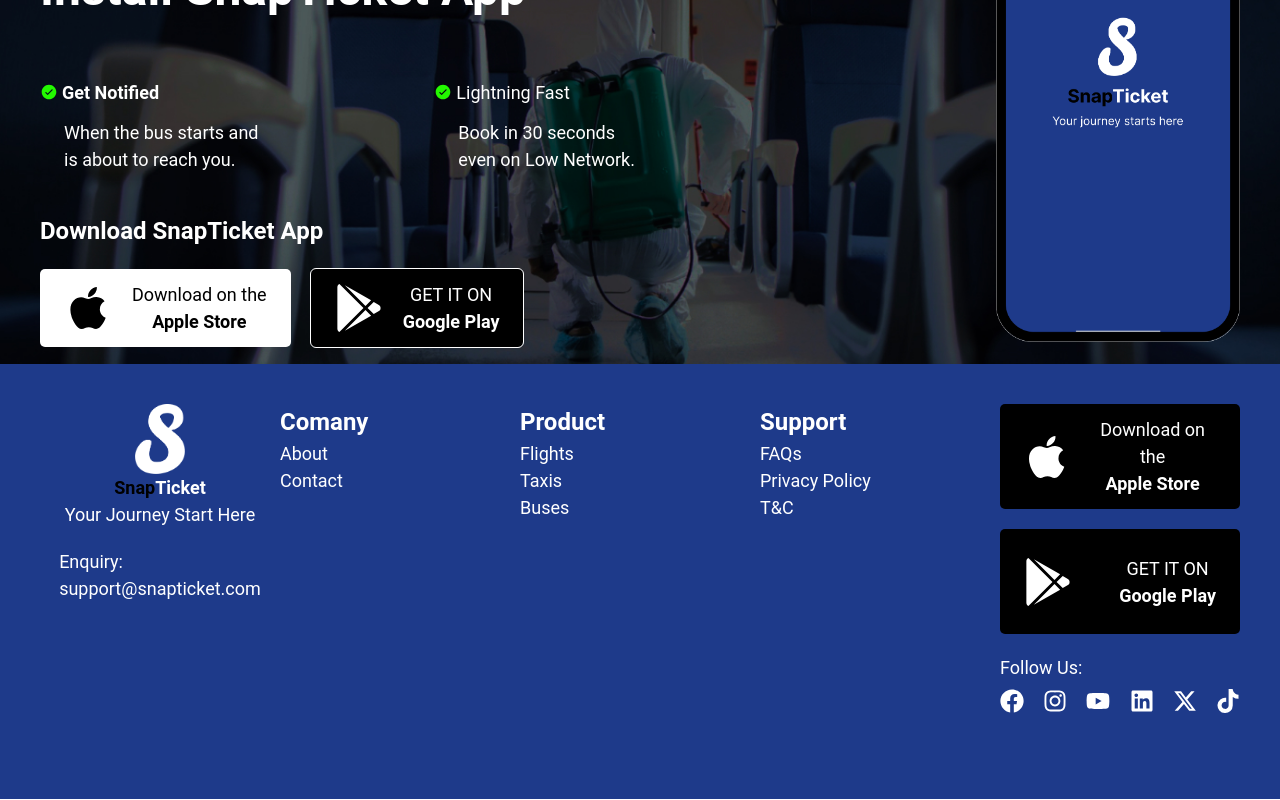
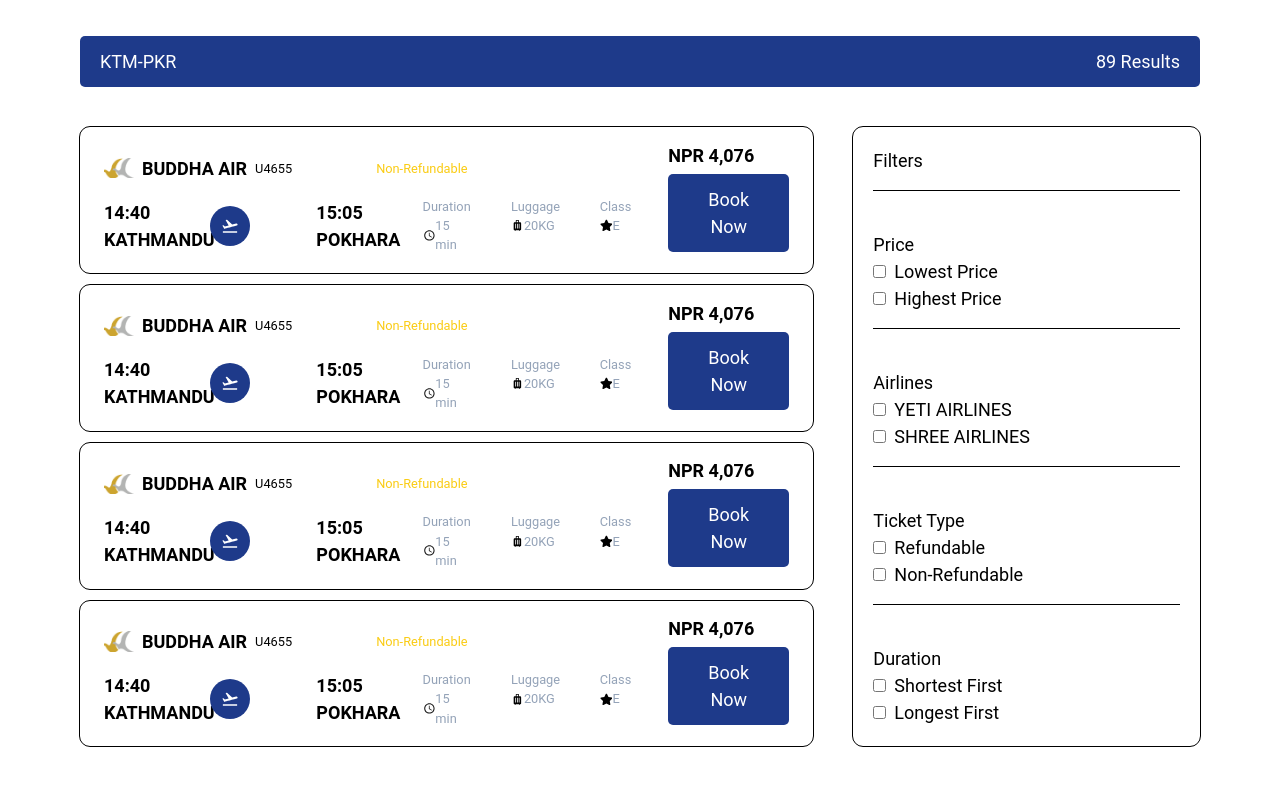
Before and after one commit to ujjwalbasnyat/snapticket, a Next.js app: page /flights in a window 1280 px wide. Shown: the part 540-1340 px from the top of the page. Built offline with nearby package versions, Linux system fonts and the light colour scheme.

Commit message:
design jeep section layout and styling

```diff
--- /dev/null
+++ b/src/app/(root)/flights/cards.tsx
@@ -0,0 +1,67 @@
+import React from 'react'
+import Image from 'next/image'
+import { MdFlightTakeoff } from "react-icons/md";
+import { IoMdTime } from "react-icons/io";
+import { MdLuggage } from "react-icons/md";
+import { FaStar } from "react-icons/fa";
+
+export const Cards = () => {
+  return (
+    <div className='outline outline-1 outline-black-600 rounded-md p-btn-default'>
+        <div className='grid grid-cols-5 gap-5'>
+            <div className='col-span-4 grid grid-rows-2 '>
+                <div className='grid grid-cols-2 items-center'>
+                    <div className='flex items-center gap-2'>
+                        <Image src="/images/buddhaairr.png" alt='buddha air' width={30} height={30}/>
+                        <div className='font-semibold'>BUDDHA AIR</div>
+                        <div className='text-tag'>U4655</div>
+                    </div>
+                    <div className='text-tag text-yellow-400'>
+                       Non-Refundable
+                    </div>
+                </div>
+                <div className='flex'>
+                    <div className='grid grid-cols-3 justify-center items-center font-semibold'>
+                        <div>
+                            <div>14:40</div>
+                            <div>KATHMANDU</div>
+                        </div>
+                        <div className='flex  items-center justify-center bg-primary rounded-100 w-10 h-10 text-background rounded-full'><MdFlightTakeoff/></div>
+                        <div>
+                            <div>15:05</div>
+                            <div>POKHARA</div>
+                        </div>
+                    </div>
+                    <div className='grid grid-cols-3 text-tag text-slate-400 gap-10'>
+                        <div>
+                            <div>Duration</div>
+                            <div className='flex items-center'>
+                                <div className='text-black'><IoMdTime/></div>
+                                <div>15 min</div>
+                            </div>
+                        </div>
+                        <div>
+                            <div>Luggage</div>
+                            <div className='flex items-center'>
+                            <div className='text-black'><MdLuggage/></div>
+                            <div>20KG</div>
+                            </div>
+                        </div>
+                        <div>
+                            <div>Class</div>
+                            <div className='flex items-center'>
+                            <div className='text-black'><FaStar/></div>
+                            <div>E</div>
+                            </div>
+                        </div>
+                    </div>
+                </div>
+            </div>
+            <div className='cols-span-1 grid grid-cols-1 items-center justify-center'>
+                <div className='font-semibold'>NPR 4,076</div>
+                <div><button className='bg-primary rounded-sm p-btn-default text-background'>Book Now</button></div>
+            </div>
+        </div>
+    </div>
+  )
+}
--- /dev/null
+++ b/src/app/(root)/flights/filters.tsx
@@ -0,0 +1,37 @@
+import React from 'react'
+
+export const Filters = () => {
+  return (
+    <div className='bg-background outline outline-1 outline-black rounded-md p-5 grid grid-cols-1 gap-10'>
+        <div className='  border-b-[1px] border-black pb-4'>Filters</div>
+        <div>
+            <div>Price</div>
+            <div className=' border-b-[1px] border-black pb-4'>
+                <label className='flex items-center gap-2'><input type="checkbox" name='price_range'  value="Lowest Price" /> Lowest Price</label>
+                <label className='flex items-center gap-2'><input type="checkbox" name='price_range'  value="Highest Price" /> Highest Price</label>
+            </div>
+        </div>
+        <div className='border-b-[1px] border-black pb-4'>
+            <div>Airlines</div>
+            <div>
+            <label className='flex items-center gap-2'><input type="checkbox" name='SHREE AIRLINES'  value="YETI AIRLINES" />YETI AIRLINES</label>
+            <label className='flex items-center gap-2'><input type="checkbox" name='SHREE AIRLINES'  value="SHREE AIRLINES" />SHREE AIRLINES</label>
+            </div>
+        </div>
+        <div className='border-b-[1px] border-black pb-4'>
+            <div>Ticket Type</div>
+            <div>
+            <label className='flex items-center gap-2'><input type="checkbox" name='Refundable'  value="Refundable" />Refundable</label>
+            <label className='flex items-center gap-2'><input type="checkbox" name='Refundable'  value="Highest Price" />Non-Refundable</label>
+            </div>
+        </div>
+        <div>
+            <div>Duration</div>
+            <div>
+            <label className='flex items-center gap-2'><input type="checkbox" name='duration'  value="Refundable" />Shortest First</label>
+            <label className='flex items-center gap-2'><input type="checkbox" name='duration'  value="Highest Price" />Longest First</label>
+            </div>
+        </div>
+    </div>
+  )
+}
--- /dev/null
+++ b/src/app/(root)/flights/navigation.tsx
@@ -0,0 +1,10 @@
+export const TicketsNavigation = () => {
+    return (
+      <div>
+          <div className="bg-primary flex justify-between mx-20 my-10  text-background rounded-sm px-5 py-3">
+              <div>KTM-PKR</div>
+              <div>89 Results</div>
+          </div>
+      </div>
+    )
+  }
--- a/src/app/(root)/flights/page.tsx
+++ b/src/app/(root)/flights/page.tsx
@@ -6,6 +6,9 @@
 import { IoMdArrowDropdown } from "react-icons/io";
 import { MdOutlineAirlineSeatReclineExtra } from "react-icons/md";
 import Plane from '../../../../public/images/myPlane.png';
+import { TicketsNavigation } from "./navigation";
+import { Filters } from "./filters";
+import { Cards } from "./cards";
 
 
 export default function Flights() {
@@ -37,7 +40,7 @@
 			}
 		}
 		return(
-			<div className="flex justify-between">
+			<div className="flex justify-between text-tag">
 				<div className="flex gap-2">
 					<strong>Adult</strong>
 					<p>12 yrs & above</p>
@@ -62,12 +65,12 @@
 		}
 	}
 		return(
-			<div>
+			<div className="flex justify-between text-tag">
 				<div className="flex gap-2">
 					<strong>Child</strong>
 					<p>12 yrs & below</p>
 				</div>
-				<div className=" flex justify-between items-center outline outline-1 outline-secondary rounded-sm">
+				<div className="flex justify-between items-center outline outline-1 outline-secondary rounded-sm">
 				<button onClick={decrement2}><BiMinus/></button>
 				<div className="bg-secondary px-3">{count2}</div>
 				<button onClick={increment2}><GoPlus/></button>
@@ -79,17 +82,18 @@
 	const TotalSum = count + count2;
 
 	return(
-		<div className="p-10  bg-center bg-no-repeat" style={{backgroundImage: `url(${Plane.src})`}}>
-			<div className="grid grid-cols-1 mx-10 justify-center md:outline md:outline-1 md:outline-black-600 my-5 rounded-sm">
+		<div className="mb-20">
+			<div className="p-10  bg-center bg-no-repeat" style={{backgroundImage: `url(${Plane.src})`}}>
+			<div className="grid grid-cols-1 mx-10 justify-center  my-10 py-10 rounded-sm">
 
 				<div className=" bg-background  rounded-sm grid grid-rows-1">
-					<div className="flex gap-6  items-center">
+					<div className="flex gap-6  items-center pt-5 px-10">
 					<form className="flex gap-6">
 						<label><input type = "radio" name = "n_way" id = "one_way" value = "One Way" />One Way</label>
 						<label><input type = "radio" name = "n_way" id = "two_way" value = "Two Way"/>Two way</label>
 					</form>
 						<div>
-							<div className="absolute top-20 outline outline-1 outline-black-600 p-5 rounded-sm bg-background z-30">{showCounter && <Counter/>} {showCounter && <SecondCounter/>}</div>
+							<div className="absolute top-[23%] outline outline-1 outline-black-600 px-4 py-2 flex flex-col gap-3 rounded-sm bg-background z-30">{showCounter && <Counter/>} {showCounter && <SecondCounter/>}</div>
 							<button onClick={handleClick} className=" bg-secondary px-6 py-2 flex items-center justify-between"><MdOutlineAirlineSeatReclineExtra/><div>{TotalSum} Passenger</div><IoMdArrowDropdown/></button>
 						</div>
 					</div>
@@ -111,5 +115,18 @@
 				</div>
 			</div>
 		</div>
+		<TicketsNavigation />
+		<div className="grid grid-cols-1 md:grid-cols-3 mx-20 gap-10">
+			<div className="col-span-2 grid grid-cols-1 gap-3">
+
+				<Cards />
+				<Cards />
+				<Cards />
+				<Cards />
+
+			</div>
+			<div className="col-span-1"><Filters /></div>
+		</div>
+		</div>
 	)
 }
--- a/src/app/(root)/taxis/page.tsx
+++ b/src/app/(root)/taxis/page.tsx
@@ -1,5 +1,14 @@
 import React from "react";
+import Jeep from '../../../../public/images/jeepss.png'
 
 export default function Taxis() {
-	return <div>Taxis</div>;
+	return <div className="mb-20">
+		<div className="bg-cover grid grid-cols-1 gap-4 p-5 md:p-20 bg-center " style={{backgroundImage: `url(${Jeep.src})`}}>
+			<div className="font-bold md:font-semibold text-lg w-[20%] md:w-[40%]">Make Trip Memorable With Your People</div>
+			<div className="w-[50%] md:w-full">Lets Boom with Your Plan and our Our Service</div>
+			<button className="md:w-[20%] w-[50%]  p-btn-default rounded-sm bg-primary text-background hover:bg-blue-800">Earn With SnapTicket</button>
+			<button className="md:w-[20%] w-[50%] text-background border hover:bg-slate-400 hover:bg-opacity-50 border-1 ring-background p-btn-default rounded-sm ">Download App</button>
+
+		</div>
+	</div>;
 }
--- a/src/components/constant.tsx
+++ b/src/components/constant.tsx
@@ -33,3 +33,27 @@
 export const transportOptions = ['Bus', 'Flight', 'Taxi']
 
 export const datepicker = ['24 Thu', '25 Fri', '26 Sat', '27 Sun', '28 Mon']
+
+
+export const imageData = [
+    {
+        name: "Bhaktapur",
+        img: '/images/bhaktapur.jpg',
+    },
+    {
+        name: "Illam",
+        img: '/images/illam.jpg',
+    },
+    {
+        name: "Kalinchowk",
+        img: '/images/kalinchowk.jpeg',
+    },
+    {
+        name: "Pokhara",
+        img: '/images/pokhara.webp',
+    },
+    {
+        name: "Kathmandu",
+        img: '/images/ktm.jpg',
+    },
+]
--- a/src/components/footer.tsx
+++ b/src/components/footer.tsx
@@ -64,7 +64,7 @@
 	<div className="bg-primary grid md:grid-cols-5 p-10 ">
 	<ul className="flex flex-col items-center gap-5">
 		<li className="flex flex-col justify-center items-center"><Image src={myLogo} alt="logo" style={{width:50, height:70}}/>
-		<p className="font-semibold flex"><section className="text-black">Snap</section><section className="text-background">Ticket</section></p> <p className="text-background ">Your Journey Start Here</p></li>
+		<div className="font-semibold flex"><div className="text-black">Snap</div><div className="text-background">Ticket</div></div> <div className="text-background ">Your Journey Start Here</div></li>
 		<div className="text-background"><li>Enquiry:</li><li>support@snapticket.com</li></div>
 	</ul>
 	<ul className="text-background">
--- a/src/components/header.tsx
+++ b/src/components/header.tsx
@@ -12,14 +12,14 @@
 		setActive("");
 	}
 	return (
-	<div className=" sticky top-0 z-50 flex bg-background justify-between px-10 py-5  cursor-pointer">
+	<div className=" sticky top-0 z-50 flex bg-background justify-between px-10 py-5  cursor-pointer items-center">
 		<Link href="/" className="font-semibold text-md text-primary" onClick={()=>resetActive()}>SnapTicket</Link>
 		<ul className="flex gap-10 items-center font-normal">
 			{NavData.map((item)=>(<li  key={item.name} onClick={()=> handleActive(item.name)}><Link href={item.path} className={`flex items-center gap-3 hover:text-primary ${active === item.name ? "text-primary font-semibold" : "text-foreground font-normal"}`}><span>{item.icon}</span><span>{item.name}</span></Link></li>))}
 			</ul>
 		<div className="flex gap-5 items-center ">
-			<Link href="/auth/login" className="hover:text-primary hover:bg-secondary outline outline-1 outline-primary rounded-sm p-btn-default " onClick={()=>resetActive()}>Login</Link>
-			<Link href="/auth/signup" className="hover:text-secondary text-background bg-primary rounded-sm p-btn-default" onClick={()=>resetActive()}>Signup</Link>
+			<Link href="/auth/login" className="hover:text-primary hover:bg-secondary outline outline-1 outline-primary rounded-sm px-3 py-2 " onClick={()=>resetActive()}>Login</Link>
+			<Link href="/auth/signup" className="hover:text-secondary text-background bg-primary rounded-sm px-3 py-2" onClick={()=>resetActive()}>Signup</Link>
 		</div>
 
 	</div>
```
Also changed, not shown: src/components/populardestination.tsx (+17 -1 lines), public/images/buddhaairr.png (added), public/images/jeepss.png (added).
